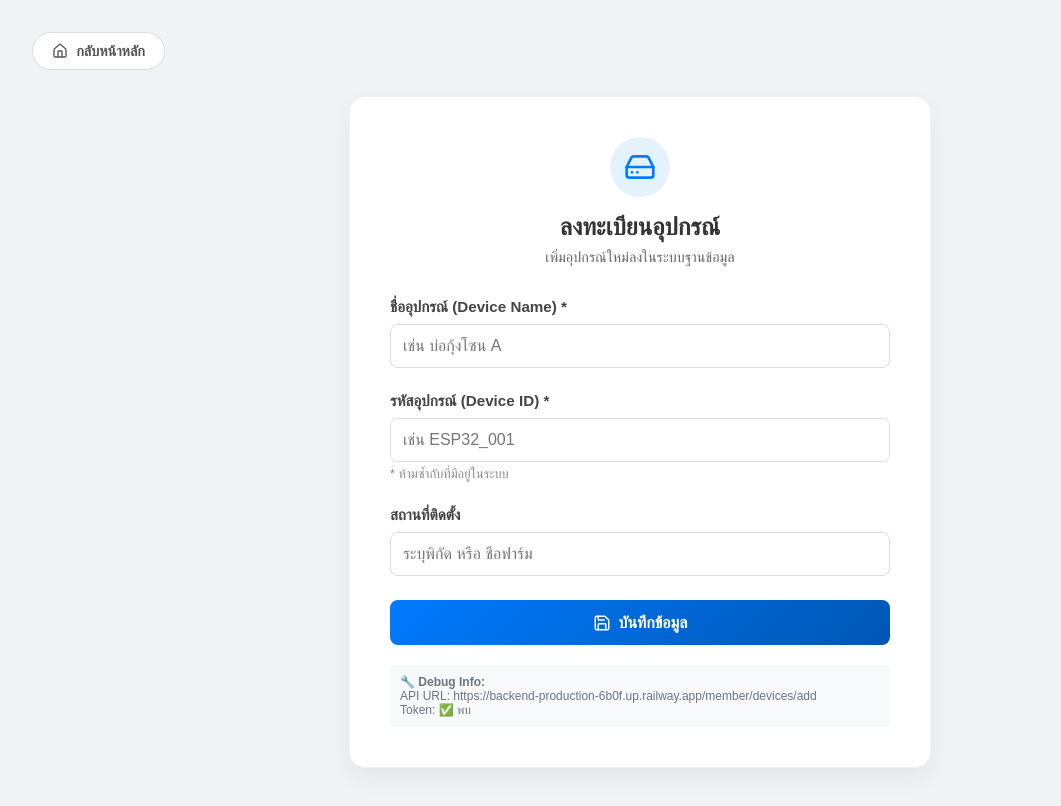
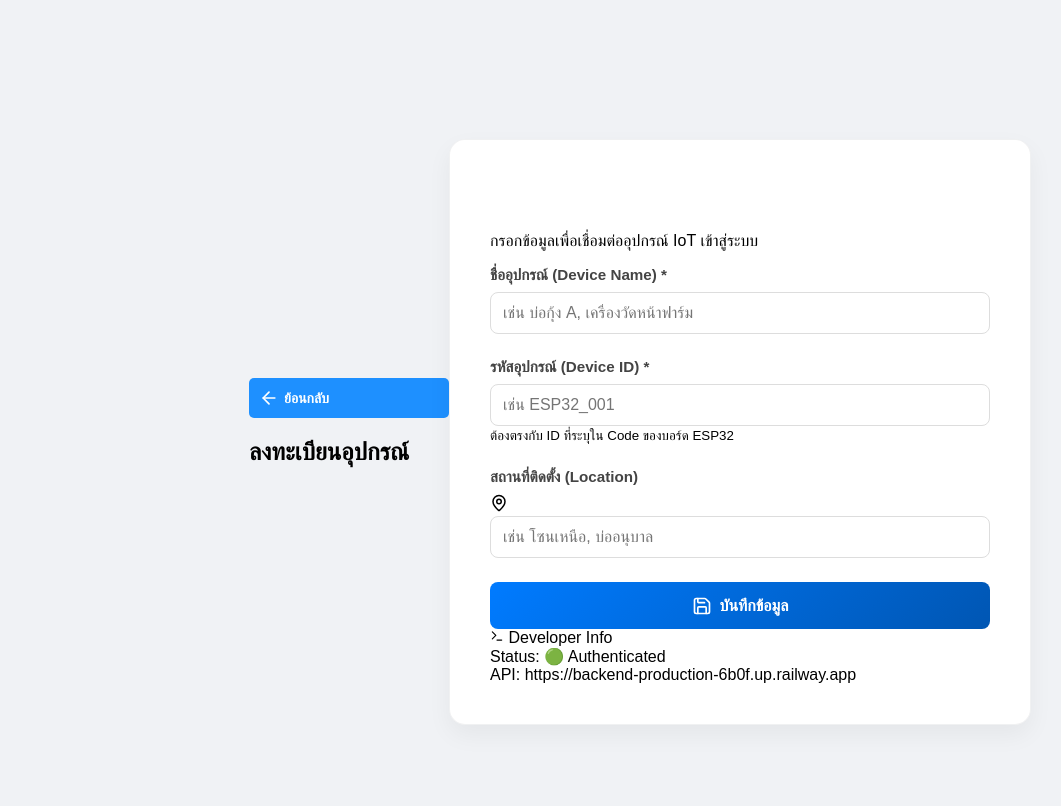
Before and after one commit to kittidaj6641/frontend_Final, a React (Create React App) app: page /add-device in a window 1280 px wide. Shown: the top 806 px of the page, without its empty margins (0-1061 px from the left). Built offline with nearby package versions, Linux system fonts and the light colour scheme; no server answers; sample sign-in values are in the browser's storage.

Commit message:
Update AddDevice.js

```diff
--- a/src/AddDevice.js
+++ b/src/AddDevice.js
@@ -1,7 +1,10 @@
 import React, { useState, useEffect } from 'react';
 import { useNavigate } from 'react-router-dom';
-import { motion } from 'framer-motion';
-import { Home, Save, HardDrive, AlertCircle, CheckCircle } from 'lucide-react';
+import { motion, AnimatePresence } from 'framer-motion';
+import {
+  ArrowLeft, Save, Cpu, MapPin,
+  AlertCircle, CheckCircle, Terminal
+} from 'lucide-react';
 import axios from 'axios';
 import config from './config';
 import './AddDevice.css';
@@ -17,9 +20,9 @@ function AddDevice() {
   const [error, setError] = useState('');
   const [success, setSuccess] = useState('');
 
+  // ตรวจสอบ Token
   useEffect(() => {
     const token = localStorage.getItem('token');
-    console.log('🔑 Token check:', token ? 'Found' : 'Not found');
     if (!token) {
       alert('กรุณาเข้าสู่ระบบก่อนใช้งาน');
       navigate('/login');
@@ -37,13 +40,10 @@ function AddDevice() {
 
   const handleSubmit = async (e) => {
     e.preventDefault();
-    console.log('🚀 Form submitted');
 
     // Validation
     if (!formData.deviceName.trim() || !formData.deviceId.trim()) {
-      const msg = 'กรุณากรอกชื่อและรหัสอุปกรณ์';
-      setError(msg);
-      console.error('❌ Validation failed:', msg);
+      setError('กรุณากรอกชื่อและรหัสอุปกรณ์ให้ครบถ้วน');
       return;
     }
 
@@ -52,27 +52,14 @@ function AddDevice() {
     setSuccess('');
 
     const token = localStorage.getItem('token');
-
     if (!token) {
-      alert('Session หมดอายุ กรุณาล็อกอินใหม่');
       navigate('/login');
       return;
     }
 
-    const apiUrl = `${config.API_BASE_URL}/member/devices/add`;
-
-    console.log('📤 API Request:');
-    console.log('   URL:', apiUrl);
-    console.log('   Data:', {
-      deviceName: formData.deviceName.trim(),
-      deviceId: formData.deviceId.trim(),
-      location: formData.location.trim()
-    });
-    console.log('   Token (first 30 chars):', token.substring(0, 30) + '...');
-
     try {
       const response = await axios.post(
-        apiUrl,
+        `${config.API_BASE_URL}/member/devices/add`,
         {
           deviceName: formData.deviceName.trim(),
           deviceId: formData.deviceId.trim(),
@@ -87,212 +74,141 @@ function AddDevice() {
         }
       );
 
-      console.log('✅ Response received:');
-      console.log('   Status:', response.status);
-      console.log('   Data:', response.data);
+      if (response.status === 201 || response.status === 200) {
+        setSuccess('บันทึกอุปกรณ์ใหม่สำเร็จ!');
+        setFormData({ deviceName: '', deviceId: '', location: '' });
 
-      if (response.status === 201 || response.status === 200) {
-        const successMsg = response.data.msg || response.data.message || 'เพิ่มอุปกรณ์สำเร็จ!';
-        setSuccess(successMsg);
-        console.log('✅ Success:', successMsg);
-
-        // ล้างฟอร์ม
-        setFormData({
-          deviceName: '',
-          deviceId: '',
-          location: ''
-        });
-
-        // แสดง success message 2 วินาที แล้วกลับหน้าหลัก
+        // รอ 1.5 วินาทีแล้วกลับหน้าหลัก
         setTimeout(() => {
           navigate('/');
-        }, 2000);
+        }, 1500);
       }
 
     } catch (error) {
-      console.error('❌ Error occurred:');
-      console.error('   Full error:', error);
-
-      let errorMsg = "เกิดข้อผิดพลาดที่ไม่ทราบสาเหตุ";
+      console.error('Error:', error);
+      let errorMsg = "เกิดข้อผิดพลาดในการเชื่อมต่อ";
 
       if (error.response) {
-        // Server ตอบกลับมาแต่เป็น error
-        console.error('   Response status:', error.response.status);
-        console.error('   Response data:', error.response.data);
-        console.error('   Response headers:', error.response.headers);
-
-        errorMsg = error.response.data?.error ||
-                   error.response.data?.msg ||
-                   error.response.data?.message ||
-                   `Server Error (${error.response.status})`;
-
-        if (error.response.status === 401 || error.response.status === 403) {
-          errorMsg = 'Token หมดอายุหรือไม่ถูกต้อง - กรุณาล็อกอินใหม่';
+        errorMsg = error.response.data?.error || error.response.data?.msg || `Server Error (${error.response.status})`;
+        if (error.response.status === 401) {
+          errorMsg = 'Session หมดอายุ กรุณาเข้าสู่ระบบใหม่';
           setTimeout(() => navigate('/login'), 2000);
-        } else if (error.response.status === 400) {
-          // Bad request - แสดง error ที่ได้จาก server
-          errorMsg = error.response.data?.error || error.response.data?.msg || 'ข้อมูลไม่ถูกต้อง';
-        } else if (error.response.status === 404) {
-          errorMsg = 'ไม่พบ API Endpoint - ตรวจสอบ URL';
-        } else if (error.response.status === 500) {
-          errorMsg = 'เซิร์ฟเวอร์เกิดข้อผิดพลาด - ' + (error.response.data?.details || 'กรุณาลองใหม่อีกครั้ง');
         }
-
-      } else if (error.request) {
-        // ส่ง request ไปแล้วแต่ไม่ได้รับ response
-        console.error('   Request sent but no response');
-        console.error('   Request:', error.request);
-        errorMsg = "ไม่สามารถเชื่อมต่อเซิร์ฟเวอร์ได้ - ตรวจสอบว่า Backend กำลังรันอยู่";
-      } else {
-        // Error อื่นๆ ในการสร้าง request
-        console.error('   Error message:', error.message);
-        errorMsg = `Error: ${error.message}`;
       }
-
       setError(errorMsg);
-      console.error('   Final error message:', errorMsg);
-
     } finally {
       setLoading(false);
     }
   };
 
   return (
+    <div className="add-device-page">
       <motion.div
         className="add-device-container"
-      initial={{ opacity: 0, x: 20 }}
-      animate={{ opacity: 1, x: 0 }}
-      exit={{ opacity: 0, x: -20 }}
-      transition={{ duration: 0.3 }}
+        initial={{ opacity: 0, y: 20 }}
+        animate={{ opacity: 1, y: 0 }}
+        transition={{ duration: 0.4 }}
       >
-      <button onClick={() => navigate('/')} className="back-home-btn">
-        <Home size={16} /> กลับหน้าหลัก
+        {/* Header */}
+        <header className="form-header-nav">
+          <button onClick={() => navigate('/')} className="back-btn">
+            <ArrowLeft size={20} /> ย้อนกลับ
           </button>
+          <h2>ลงทะเบียนอุปกรณ์</h2>
+        </header>
 
         <div className="form-card">
-        <div className="form-header">
-          <div className="icon-bg">
-            <HardDrive size={32} color="#007bff" />
+          <div className="card-icon-header">
+            <div className="icon-circle">
+              <Cpu size={32} color="white" />
             </div>
-          <h1>ลงทะเบียนอุปกรณ์</h1>
-          <p>เพิ่มอุปกรณ์ใหม่ลงในระบบฐานข้อมูล</p>
+            <p className="form-subtitle">กรอกข้อมูลเพื่อเชื่อมต่ออุปกรณ์ IoT เข้าสู่ระบบ</p>
           </div>
 
-        {/* Success Message */}
+          {/* Feedback Messages */}
+          <AnimatePresence>
             {success && (
-          <div style={{
-            padding: '15px',
-            marginBottom: '15px',
-            backgroundColor: '#d4edda',
-            border: '1px solid #c3e6cb',
-            borderRadius: '4px',
-            color: '#155724',
-            display: 'flex',
-            alignItems: 'center',
-            gap: '10px'
-          }}>
-            <CheckCircle size={20} />
-            <strong>{success}</strong>
-          </div>
+              <motion.div
+                initial={{ opacity: 0, height: 0 }} animate={{ opacity: 1, height: 'auto' }} exit={{ opacity: 0, height: 0 }}
+                className="alert-box success"
+              >
+                <CheckCircle size={20} /> {success}
+              </motion.div>
             )}
 
-        {/* Error Message */}
             {error && (
-          <div style={{
-            padding: '15px',
-            marginBottom: '15px',
-            backgroundColor: '#f8d7da',
-            border: '1px solid #f5c6cb',
-            borderRadius: '4px',
-            color: '#721c24',
-            display: 'flex',
-            alignItems: 'center',
-            gap: '10px'
-          }}>
-            <AlertCircle size={20} />
-            <div>
-              <strong>เกิดข้อผิดพลาด</strong>
-              <div style={{ fontSize: '14px', marginTop: '5px' }}>{error}</div>
-            </div>
-          </div>
+              <motion.div
+                initial={{ opacity: 0, height: 0 }} animate={{ opacity: 1, height: 'auto' }} exit={{ opacity: 0, height: 0 }}
+                className="alert-box error"
+              >
+                <AlertCircle size={20} /> {error}
+              </motion.div>
             )}
+          </AnimatePresence>
 
-        <form onSubmit={handleSubmit}>
+          <form onSubmit={handleSubmit} className="device-form">
             <div className="form-group">
-            <label>ชื่ออุปกรณ์ (Device Name) *</label>
+              <label>ชื่ออุปกรณ์ (Device Name) <span className="required">*</span></label>
               <input
                 type="text"
                 name="deviceName"
-              placeholder="เช่น บ่อกุ้งโซน A"
+                className="form-input"
+                placeholder="เช่น บ่อกุ้ง A, เครื่องวัดหน้าฟาร์ม"
                 value={formData.deviceName}
                 onChange={handleChange}
                 disabled={loading}
-              required
               />
             </div>
 
             <div className="form-group">
-            <label>รหัสอุปกรณ์ (Device ID) *</label>
-            <div className="input-with-hint">
+              <label>รหัสอุปกรณ์ (Device ID) <span className="required">*</span></label>
               <input
                 type="text"
                 name="deviceId"
+                className="form-input monospace-font"
                 placeholder="เช่น ESP32_001"
                 value={formData.deviceId}
                 onChange={handleChange}
                 disabled={loading}
-                required
               />
-              <small className="hint">* ห้ามซ้ำกับที่มีอยู่ในระบบ</small>
-            </div>
+              <small className="input-hint">ต้องตรงกับ ID ที่ระบุใน Code ของบอร์ด ESP32</small>
             </div>
 
             <div className="form-group">
-            <label>สถานที่ติดตั้ง</label>
+              <label>สถานที่ติดตั้ง (Location)</label>
+              <div className="input-with-icon">
+                <MapPin size={18} className="field-icon"/>
                 <input
                   type="text"
                   name="location"
-              placeholder="ระบุพิกัด หรือ ชื่อฟาร์ม"
+                  className="form-input pl-10"
+                  placeholder="เช่น โซนเหนือ, บ่ออนุบาล"
                   value={formData.location}
                   onChange={handleChange}
                   disabled={loading}
                 />
               </div>
+            </div>
 
-          <button
-            type="submit"
-            className="submit-btn"
-            disabled={loading}
-            style={{
-              opacity: loading ? 0.6 : 1,
-              cursor: loading ? 'not-allowed' : 'pointer'
-            }}
-          >
-            {loading ? (
-              <>⏳ กำลังบันทึก...</>
-            ) : (
-              <>
-                <Save size={18} /> บันทึกข้อมูล
-              </>
-            )}
+            <button type="submit" className="submit-btn" disabled={loading}>
+              {loading ? <span className="loader"></span> : <><Save size={20} /> บันทึกข้อมูล</>}
             </button>
           </form>
 
-        {/* Debug Info */}
-        <div style={{
-          marginTop: '20px',
-          padding: '10px',
-          backgroundColor: '#f8f9fa',
-          borderRadius: '4px',
-          fontSize: '12px',
-          color: '#6c757d'
-        }}>
-          <strong>🔧 Debug Info:</strong><br/>
-          API URL: {config.API_BASE_URL}/member/devices/add<br/>
-          Token: {localStorage.getItem('token') ? '✅ พบ' : '❌ ไม่พบ'}
+          {/* Debug Section (ย่อส่วนลงมาให้ดูสะอาดตา) */}
+          <div className="debug-section">
+            <div className="debug-header">
+              <Terminal size={14} /> <span>Developer Info</span>
+            </div>
+            <div className="debug-content">
+              Status: {localStorage.getItem('token') ? '🟢 Authenticated' : '🔴 No Token'} <br/>
+              API: {config.API_BASE_URL}
             </div>
           </div>
+
+        </div>
       </motion.div>
+    </div>
   );
 }
 
```
Lines whose indentation alone changed are shown as unchanged.
